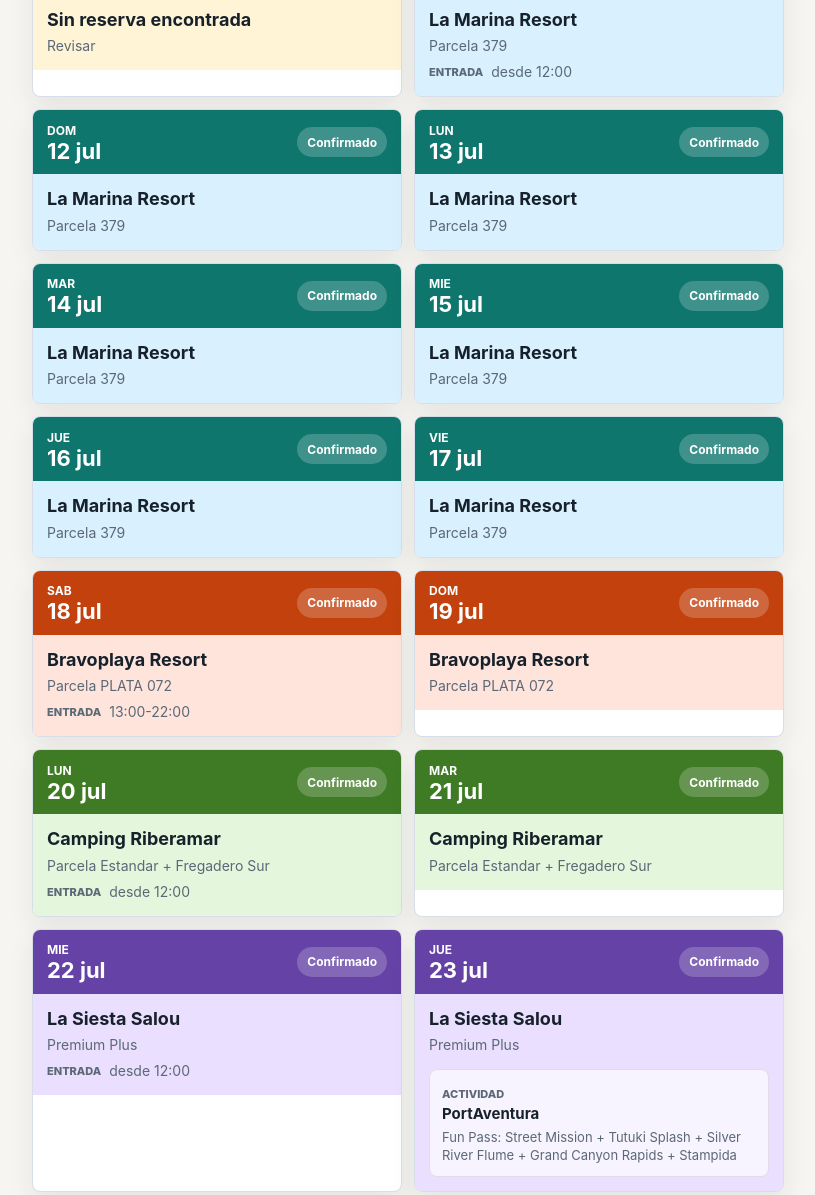
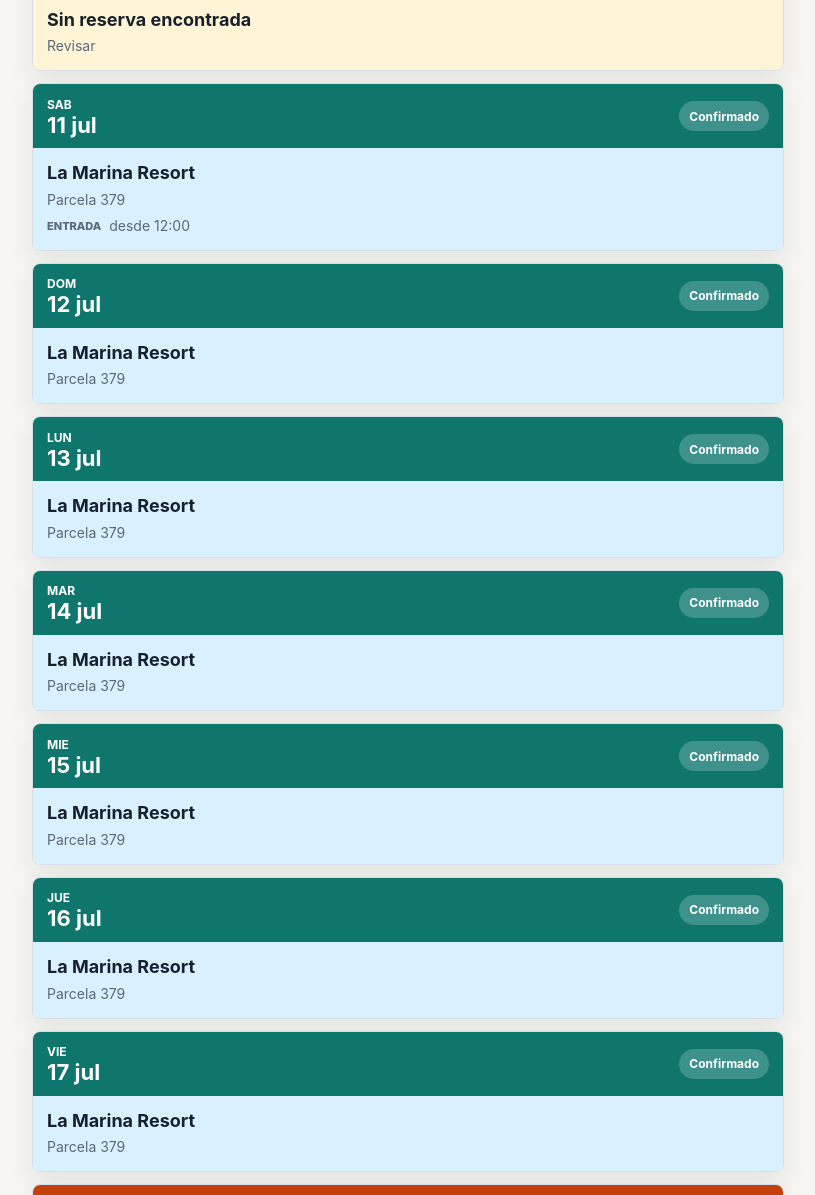
Before and after one commit to paolajuarezgomez/vacaciones2026, a website with bundled scripts: page index.html in a window 1280 px wide. Shown: the part 712-1907 px from the top of the page, without its empty margins (232-1047 px from the left). Built offline with nearby package versions, Linux system fonts and the light colour scheme.

Commit message:
fix: show itinerary days in one column

```diff
--- a/index.html
+++ b/index.html
@@ -39,7 +39,7 @@
       </nav>
 
       <section class="tab-panel" data-tab-panel="itinerary" aria-label="Itinerario completo">
-        <div class="cards-list" data-itinerary></div>
+        <div class="cards-list itinerary-list" data-itinerary></div>
       </section>
 
       <section class="tab-panel" data-tab-panel="pending" aria-label="Pendientes" hidden>
--- a/styles.css
+++ b/styles.css
@@ -387,10 +387,6 @@ button {
     font-size: 56px;
   }
 
-  .cards-list {
-    grid-template-columns: repeat(2, minmax(0, 1fr));
-  }
-
   .cards-list.compact,
   .stay-grid {
     grid-template-columns: repeat(3, minmax(0, 1fr));
```
Also changed, not shown: tests/layout.test.js (added, +13 -0 lines).
